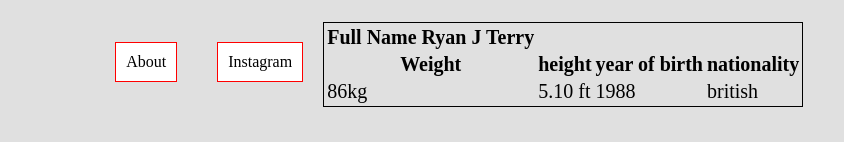
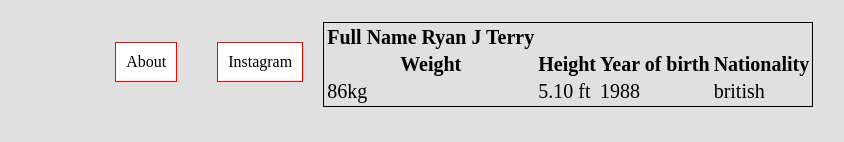
Before and after one commit to amaan3636/background-generator, a plain HTML site: page index.html in a window 1280 px wide. Shown: the part 528-670 px from the top of the page, without its empty margins (292-1136 px from the left). Drawn offline with Linux system fonts and the light colour scheme.

Commit message:
little has been changed

```diff
--- a/index.html
+++ b/index.html
@@ -27,9 +27,9 @@
                 <th>Full Name Ryan J Terry</th>
                 </tr>
                <tr> <th>Weight</th>
-                <th>height</th>
-                <th>year of birth</th>
-                <th>nationality</th>
+                <th>Height</th>
+                <th>Year of birth</th>
+                <th>Nationality</th>
                 </tr>
                 <tr>
                     <td>86kg</td>
```
